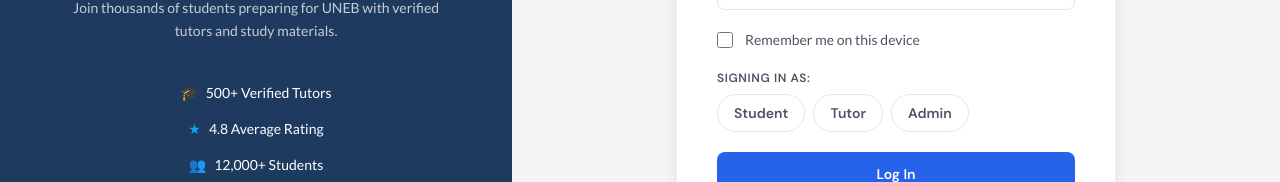
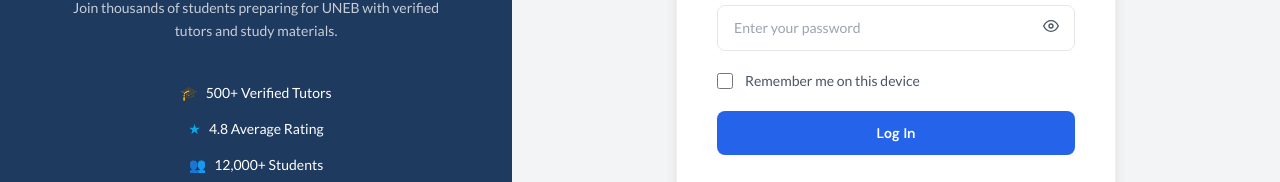
Before and after one commit to Mukasa-Matthew/Edu-Bridge, a React (Vite) app in the folder frontend/: page /login in a window 1280 px wide. Shown: the part 388-570 px from the top of the page. Built offline with nearby package versions, Linux system fonts and the light colour scheme; no server answers.

Commit message:
matching font

```diff
--- a/frontend/src/pages/Login.jsx
+++ b/frontend/src/pages/Login.jsx
@@ -5,6 +5,7 @@ import { apiJson } from '../api/client.js'
 import { useToast } from '../context/ToastContext.jsx'
 import BrandLogo from '../components/BrandLogo.jsx'
 import { ROUTE_SEO, SITE_ORIGIN } from '../seo.js'
+import { getPostLoginPath } from '../services/auth.js'
 
 const inputClass =
   'mt-1 w-full rounded-lg border border-gray-200 bg-white py-3 px-4 font-sans text-sm text-navy placeholder:text-[#9ca3af] focus:border-blue focus:outline-none focus:ring-2 focus:ring-blue/20'
@@ -52,12 +53,6 @@ function EyeHideIcon() {
   )
 }
 
-const ROLES = [
-  { id: 'student', label: 'Student', path: '/dashboard/student' },
-  { id: 'tutor', label: 'Tutor', path: '/dashboard/tutor' },
-  { id: 'admin', label: 'Admin', path: '/dashboard/admin' },
-]
-
 export default function Login() {
   const navigate = useNavigate()
   const { toast } = useToast()
@@ -65,9 +60,7 @@ export default function Login() {
   const [password, setPassword] = useState('')
   const [rememberMe, setRememberMe] = useState(false)
   const [showPassword, setShowPassword] = useState(false)
-  const [selectedRole, setSelectedRole] = useState(null)
   const [fieldErrors, setFieldErrors] = useState({})
-  const [roleError, setRoleError] = useState('')
   const [formError, setFormError] = useState('')
   const [loading, setLoading] = useState(false)
 
@@ -82,13 +75,8 @@ export default function Login() {
 
   async function handleSubmit(ev) {
     ev.preventDefault()
-    setRoleError('')
     setFormError('')
     if (!validate()) return
-    if (!selectedRole) {
-      setRoleError('Please select your account type')
-      return
-    }
     setLoading(true)
     try {
       const data = await apiJson('/api/auth/login', {
@@ -96,11 +84,10 @@ export default function Login() {
         body: {
           email: email.trim(),
           password,
-          role: selectedRole,
           rememberMe,
         },
       })
-      const dest = data.redirectUrl || ROLES.find((r) => r.id === selectedRole)?.path || '/'
+      const dest = getPostLoginPath(data)
       toast.success('Signed in successfully.')
       navigate(dest, { replace: true })
     } catch (err) {
@@ -270,35 +257,6 @@ export default function Login() {
                   <span className="font-sans text-sm text-mid">Remember me on this device</span>
                 </label>
 
-                <div>
-                  <p className="font-heading text-xs font-semibold uppercase tracking-wider text-mid">
-                    Signing in as:
-                  </p>
-                  <div className="mt-2 flex flex-wrap gap-2" role="group" aria-label="Account type">
-                    {ROLES.map(({ id, label }) => {
-                      const active = selectedRole === id
-                      return (
-                        <button
-                          key={id}
-                          type="button"
-                          onClick={() => {
-                            setSelectedRole(id)
-                            setRoleError('')
-                          }}
-                          className={`rounded-full border px-4 py-2 font-heading text-sm font-semibold transition ${
-                            active
-                              ? 'border-navy bg-navy text-white'
-                              : 'border-gray-200 bg-white text-mid hover:border-gray-300'
-                          }`}
-                        >
-                          {label}
-                        </button>
-                      )
-                    })}
-                  </div>
-                  {roleError ? <p className={fieldErrorClass}>{roleError}</p> : null}
-                </div>
-
                 <button
                   type="submit"
                   disabled={loading}
```
Also changed, not shown: 2 other files (tests, documents, lock files or other folders).
